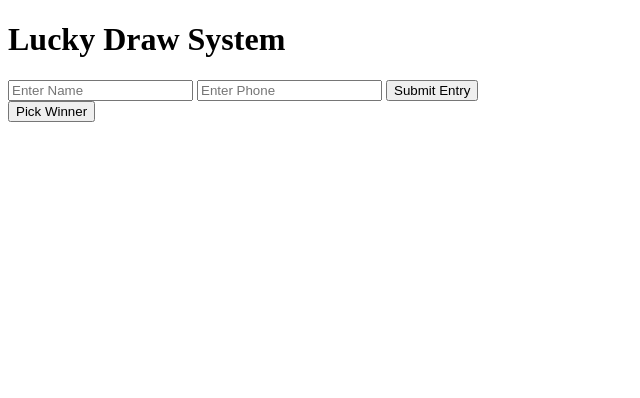
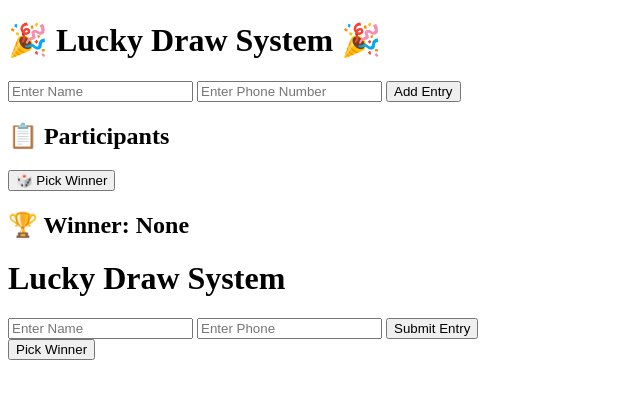
Before and after one commit to saihomedecor/luckydraw, a plain HTML site: page index.html in a window 1280 px wide. Shown: the whole page, without its empty margins (0-640 px from the left). Drawn offline with Linux system fonts and the light colour scheme.

Commit message:
Update index.html

```diff
--- a/index.html
+++ b/index.html
@@ -1,3 +1,32 @@
+<!DOCTYPE html>
+<html lang="en">
+<head>
+  <meta charset="UTF-8">
+  <meta name="viewport" content="width=device-width, initial-scale=1.0">
+  <title>Lucky Draw System</title>
+  <link rel="stylesheet" href="style.css">
+</head>
+<body>
+  <div class="container">
+    <h1>🎉 Lucky Draw System 🎉</h1>
+
+    <form id="entryForm">
+      <input type="text" id="name" placeholder="Enter Name" required>
+      <input type="text" id="phone" placeholder="Enter Phone Number" required>
+      <button type="submit">Add Entry</button>
+    </form>
+
+    <h2>📋 Participants</h2>
+    <ul id="participantsList"></ul>
+
+    <button id="drawButton">🎲 Pick Winner</button>
+
+    <h2 id="winnerBox">🏆 Winner: <span id="winnerName">None</span></h2>
+  </div>
+
+  <script src="script.js"></script>
+</body>
+</html>
 <!DOCTYPE html>
 <html lang="en">
 <head>
```
